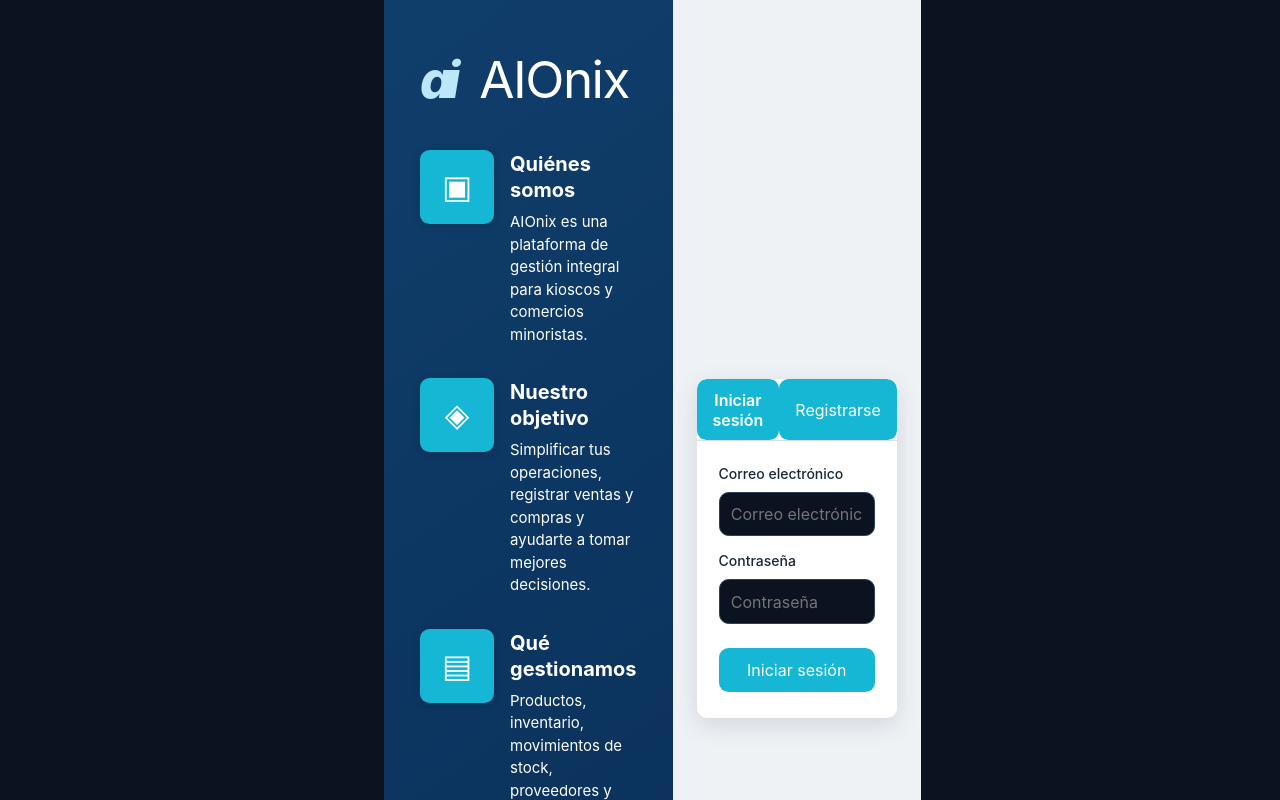
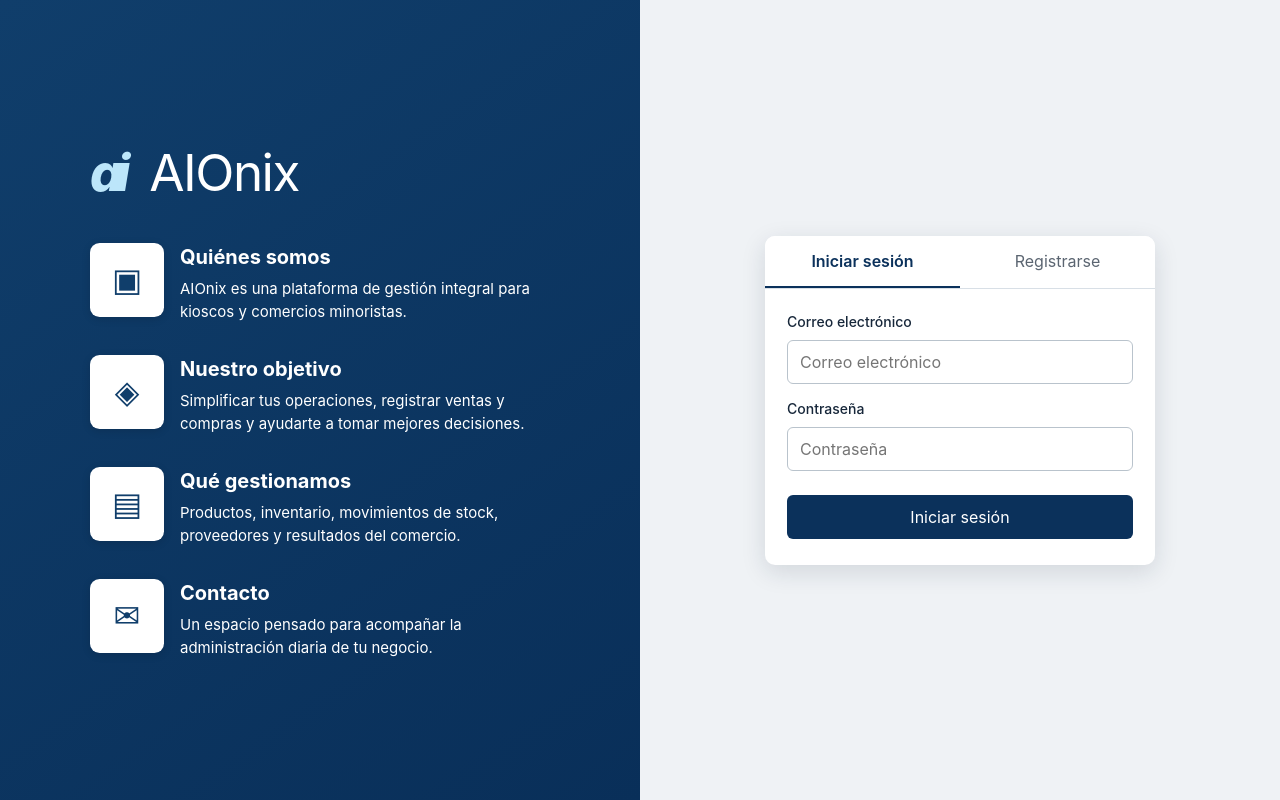
Before and after one commit to Tierrita/Gestion-Integral-de-Comercio, a React (Vite) app in the folder Frontend/: page /login in a window 1280 px wide. Shown: the top 800 px of the page. Built offline with nearby package versions, Linux system fonts and the light colour scheme.

Commit message:
fix(login-v2): corregir ancho completo y aislar estilos globales del acceso

```diff
--- a/Frontend/src/styles/auth.css
+++ b/Frontend/src/styles/auth.css
@@ -44,3 +44,66 @@
 #root:has(> .aionix-auth-page) { display:block; padding:0; }
 #root > .aionix-auth-page { max-width:none; padding:0; border:0; border-radius:0; background:transparent; }
 .aionix-info-icon span { font-size:2rem; line-height:1; }
+
+/* Corrección de integración: aislar AuthPage de los estilos globales del login V1. */
+#root:has(> main.aionix-auth-page) {
+  display: block;
+  padding: 0;
+  min-height: 100vh;
+}
+#root > main.aionix-auth-page {
+  display: grid;
+  grid-template-columns: minmax(0, 1fr) minmax(0, 1fr);
+  width: 100%;
+  max-width: none;
+  min-height: 100vh;
+  margin: 0;
+  padding: 0;
+  border: 0;
+  border-radius: 0;
+  background: transparent;
+}
+#root > main.aionix-auth-page h1 { margin: 18px 0; }
+#root > main.aionix-auth-page input {
+  width: 100%;
+  min-height: 44px;
+  padding: 10px 12px;
+  border: 1px solid #b9c3cc;
+  border-radius: 6px;
+  background: #fff;
+  color: #17273a;
+}
+#root > main.aionix-auth-page button.aionix-primary-button {
+  min-height: 44px;
+  background: #0b315b;
+  color: #fff;
+  border-radius: 6px;
+}
+#root > main.aionix-auth-page button.aionix-primary-button:hover:not(:disabled) { background: #154775; }
+#root > main.aionix-auth-page .aionix-auth-tabs button {
+  min-height: 52px;
+  border-radius: 0;
+  border: 0;
+  border-bottom: 2px solid transparent;
+  background: #fff;
+  color: #5b6571;
+}
+#root > main.aionix-auth-page .aionix-auth-tabs button.is-active {
+  border-bottom-color: #0b315b;
+  color: #0b315b;
+}
+#root > main.aionix-auth-page .aionix-info-button {
+  background: #fff;
+  color: #103e6b;
+  border: 2px solid transparent;
+}
+#root > main.aionix-auth-page .aionix-info-button[aria-pressed='true'] { border-color: #6bd1ef; }
+#root > main.aionix-auth-page .aionix-back-button {
+  background: transparent;
+  color: #0b315b;
+  border: 0;
+}
+@media (max-width: 800px) {
+  #root > main.aionix-auth-page { grid-template-columns: minmax(0, 1fr); }
+  #root > main.aionix-auth-page .aionix-brand { padding: 32px 24px; }
+}
```
